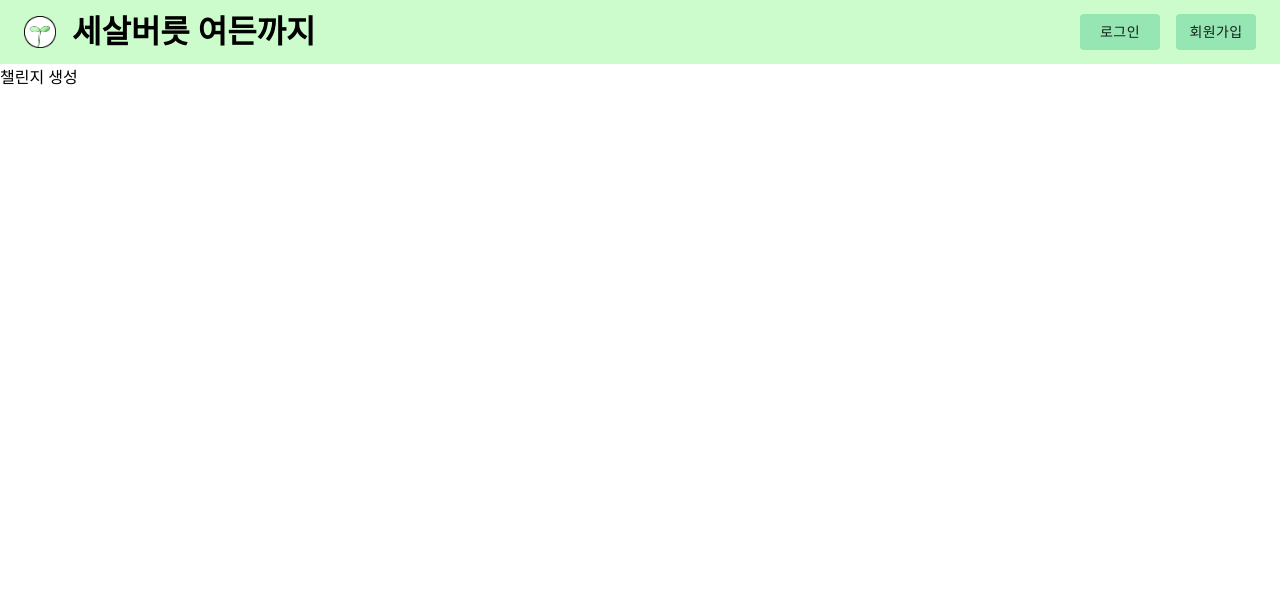
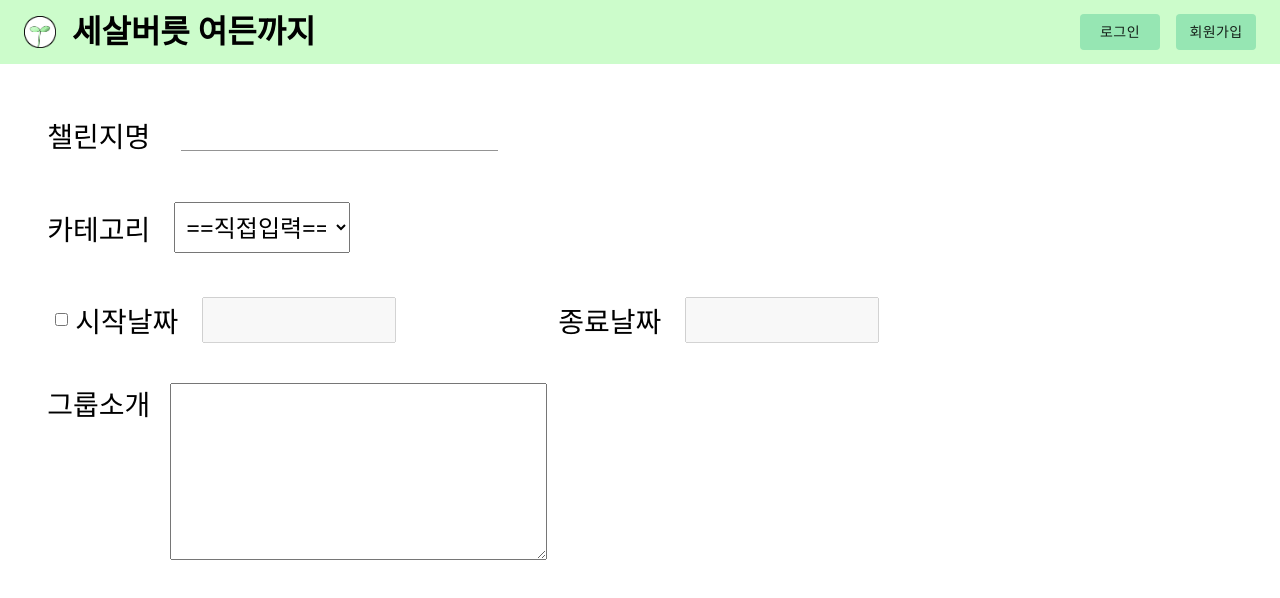
Before and after one commit to TeamGrabit/challenge, a React (Create React App) app in the folder frontend/: page /challenge/make in a window 1280 px wide. Shown: the top 598 px of the page. Built offline with nearby package versions, Linux system fonts and the light colour scheme.

Commit message:
챌린지 생성 페이지 진행
입력 내용들 작성

```diff
--- a/frontend/src/css/main.scss
+++ b/frontend/src/css/main.scss
@@ -10,6 +10,7 @@
 @import './pages/logIn';
 @import './pages/Intro';
 @import './pages/myPage';
+@import './pages/challengeMake';
 
 // components
 @import './components/requestApproval';
--- /dev/null
+++ b/frontend/src/css/pages/_challengeMake.scss
@@ -0,0 +1,46 @@
+.challengeMake{
+	display: inline;
+	flex-direction: row;
+	align-items: center;
+	overflow: hidden;
+
+    .makefield{
+        margin-left: 4vw;
+        margin-top: 6vh;
+    }
+    .name_grid{
+        margin-bottom: 5vh;
+    }
+    .linefield{
+        margin-left: 20px;
+        width: 360px;
+    }
+	.cha_name{
+		font-family: "Noto Sans KR", "맑은 고딕", Arial, Helvetica, sans-serif;
+        font-size: 1.75em;
+	}
+	.name_txtfield{
+		width: 90%;
+        height: 80%;
+        padding: 2%;
+        font-size: 1.5em;
+	}
+    .category_txtfield{
+		width: 50%;
+        height: 80%;
+        padding: 2%;
+        font-size: 1.5em;
+	}
+    .date_txtfield{
+		width: 50%;
+        height: 60%;
+        padding: 2%;
+        font-size: 1.3em;
+	}
+    .intro_txtfield{
+		width: 100%;
+        height: 20vh;
+        padding: 2%;
+        font-size: 1em;
+	}
+}
--- a/frontend/src/pages/ChallengeMake.js
+++ b/frontend/src/pages/ChallengeMake.js
@@ -1,10 +1,111 @@
-import React from 'react';
-import { Box, Grid } from '@material-ui/core';
+import React, { useState, useRef } from 'react';
+import { Box, Grid, Button, TextField } from '@material-ui/core';
 
 function ChallengeMake() {
+	const [Name, setName] = useState("");
+	const [Category, setCategory] = useState("");
+	const [sttDate, setSttdate] = useState("");
+	const [finDate, setFindate] = useState("");
+	const [Intro, setIntro] = useState("");
+	const sttRef = useRef(null);
+	const finRef = useRef(null);
+
+	const changeName = (e) => {
+		setName(e.currentTarget.value);
+	};
+	const changeCategory = (e) => {
+		setCategory(e.currentTarget.value);
+	};
+	const changeSttdate = (e) => {
+		setSttdate(e.currentTarget.value);
+	};
+	const changeFindate = (e) => {
+		setFindate(e.currentTarget.value);
+	};
+	const changeIntro = (e) => {
+		setIntro(e.currentTarget.value);
+	};
+
+	const handleCheck = () => {
+		if (sttRef.current.disabled === true) {
+			sttRef.current.disabled = false;
+		} else {
+			sttRef.current.disabled = true;
+		}
+		if (finRef.current.disabled === true) {
+			finRef.current.disabled = false;
+		} else {
+			finRef.current.disabled = true;
+		}
+	};
+
 	return (
-		<div>
-			챌린지 생성
+		<div className="challengeMake">
+			<div className="makefield">
+				<Grid item xs={12} className="name_grid">
+					<Grid container spacing={1} alignItems="center">
+						<Grid>
+							<Box className="cha_name">
+								챌린지명
+							</Box>
+						</Grid>
+						<Grid item className="linefield">
+							<TextField value={Name} onChange={changeName} className="name_txtfield" />
+						</Grid>
+					</Grid>
+				</Grid>
+				<Grid item xs={12} className="name_grid">
+					<Grid container spacing={1} alignItems="center">
+						<Grid>
+							<Box className="cha_name">
+								카테고리
+							</Box>
+						</Grid>
+						<Grid item className="linefield">
+							<select value={Category} onChange={changeCategory} className="category_txtfield">
+								<option value="커밋">커밋</option>
+								<option value="운동">운동</option>
+								<option value="">==직접입력==</option>
+							</select>
+						</Grid>
+					</Grid>
+				</Grid>
+				<Grid item xs={12} className="name_grid">
+					<Grid container spacing={1} alignItems="center">
+						<Grid item>
+							<input type="checkbox" onChange={handleCheck} />
+						</Grid>
+						<Grid>
+							<Box className="cha_name">
+								시작날짜
+							</Box>
+						</Grid>
+						<Grid item className="linefield">
+							<input disabled value={sttDate} onChange={changeSttdate} ref={sttRef} className="date_txtfield" />
+						</Grid>
+						<Grid>
+							<Box className="cha_name">
+								종료날짜
+							</Box>
+						</Grid>
+						<Grid item className="linefield">
+							<input disabled value={finDate} onChange={changeFindate} ref={finRef} className="date_txtfield" />
+						</Grid>
+					</Grid>
+				</Grid>
+				<Grid item xs={12}>
+					<Grid container spacing={1}>
+						<Grid>
+							<Box className="cha_name">
+								그룹소개
+							</Box>
+						</Grid>
+						<Grid className="linefield">
+							<textarea value={Intro} onChange={changeIntro} className="intro_txtfield" />
+						</Grid>
+					</Grid>
+				</Grid>
+			</div>
 		</div>
 	);
 }
```
